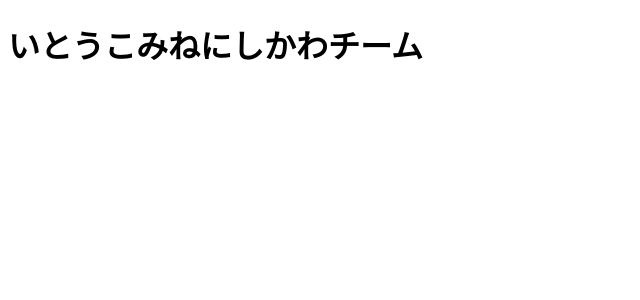
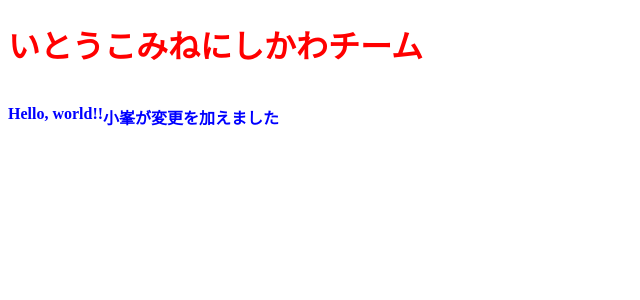
Before and after one commit to akihiko0807/team_IKN, a PHP site: page / in a window 1280 px wide. Shown: the top 300 px of the page, without its empty margins (0-640 px from the left). Run offline with PHP 8.4, Linux system fonts and the light colour scheme.

Commit message:
小峯が追記しました。CSS読み込めるようにリンクをheaderに追記しています

```diff
--- a/css/styles.css
+++ b/css/styles.css
@@ -1,3 +1,13 @@
 h1{
   color: red;
 }
+
+#div_prof_komine{
+  display: flex;
+  font-weight: bold;
+  color: blue;
+}
+
+#text_komine{
+  margin-left: 50px;
+}
--- a/index.html
+++ b/index.html
@@ -4,9 +4,14 @@
   <meta charset="UTF-8">
   <meta http-equiv="X-UA-Compatible" content="IE=edge">
   <meta name="viewport" content="width=device-width, initial-scale=1.0">
+  <link rel="stylesheet" type= "text/css" href="./css/styles.css">
   <title>Document</title>
 </head>
 <body>
   <h1>いとうこみねにしかわチーム</h1>
+  <div id="div_prof_komine">
+    <p class="text_komine">Hello, world!!</p>
+    <p>小峯が変更を加えました</p>
+  </div>
 </body>
 </html>
```
